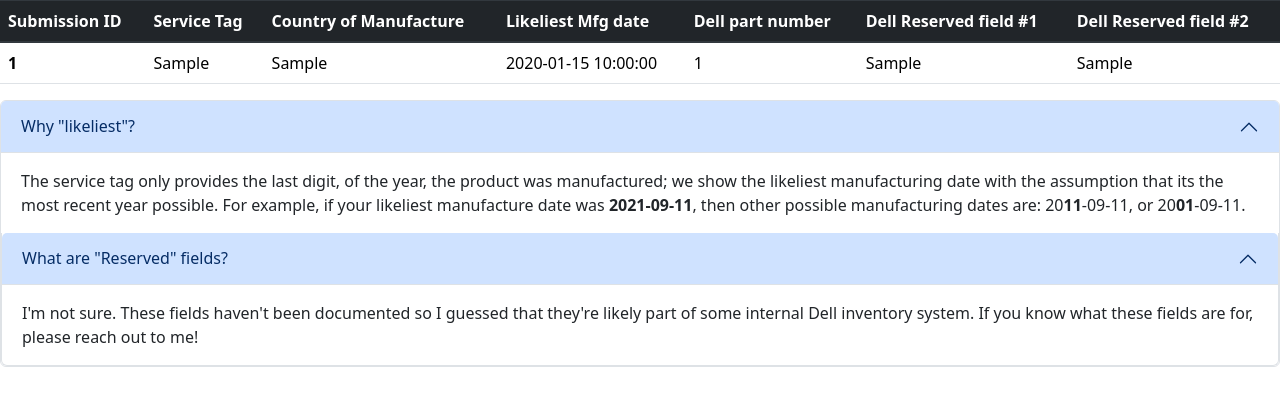
After one commit to raleighlittles/Dell_Serial_Number_Parser, a Flask app: template templates/submission_successful.html in a window 1280 px wide. The commit adds this page. Shown: the top 406 px of the page. Run offline with Flask 3, Linux system fonts and the light colour scheme; the template is opened without the code that fills it: most values are stand-ins (such as "Sample title", 1, 10 or a date in 2020); parts of the project's set-up code (start-up, migrations or seed data) failed here and were passed over; some libraries are stand-ins or nearby versions.

Commit message:
added a page that shows the results of the parsing (a 'successful' form)

```diff
--- a/forms.py
+++ b/forms.py
@@ -4,4 +4,5 @@
 class SubmitServiceTagForm(flask_wtf.FlaskForm):
 
     service_tag = wtforms.StringField("service_tag", validators=[wtforms.validators.DataRequired()])
+    #recaptcha = flask_wtf.RecaptchaField()
     submit = wtforms.SubmitField("Submit")
--- a/main.py
+++ b/main.py
@@ -59,15 +59,6 @@
                 print(f"Adding service tag with ID {row_contents['id']}")
 
                 database.session.add(service_tag)
-                # database.session.add(ServiceTag(service_tag_id = row_contents["id"],
-                #                     mfg_country = row_contents["Country_of_manufacture"],
-                #                     likely_mfg_date = datetime.datetime.strptime(row_contents["Likeliest_manufacture_date"], "%Y-%m-%d"),
-                #                     dell_part_number = row_contents["Dell_part_number"],
-                #                     dell_reserved_1_field = row_contents["Dell_Reserved_1"],
-                #                     dell_reserved_2_field = row_contents["Dell_Reserved_2"],
-                #                     service_tag_original = row_contents["original"],
-                #                     datetime_parsed = datetime.datetime.strptime(row_contents["Date_parsed"], "%Y-%m-%d"),
-                #                     epoch_timestamp_parsed = row_contents["timestamp"]))
 
                 database.session.flush()
         database.session.commit()
@@ -98,14 +89,24 @@
             next_id = database.session.query(ServiceTag).count() + 1
             flask_app.logger.info("Adding new item to table, with ID %s", next_id)
 
-            new_service_tag_obj = ServiceTag(service_tag_id=next_id, mfg_country=parsed_service_tag_with_date["Country_of_manufacture"], likely_mfg_date = datetime.datetime.strptime(parsed_service_tag_with_date["Likeliest_manufacture_date"], "%Y-%m-%d"), dell_part_number=parsed_service_tag_with_date["Dell_part_number"], dell_reserved_1_field=parsed_service_tag_with_date["Dell_Reserved_1"], dell_reserved_2_field=parsed_service_tag_with_date["Dell_Reserved_2"], service_tag_original=raw_service_tag, datetime_parsed= datetime.datetime.strptime(parsed_service_tag_with_date["Date_parsed"], "%Y-%m-%d"), epoch_timestamp_parsed = parsed_service_tag_with_date["timestamp"])
+            mfg_country = parsed_service_tag_with_date["Country_of_manufacture"]
+            likely_mfg_date = datetime.datetime.strptime(parsed_service_tag_with_date["Likeliest_manufacture_date"], "%Y-%m-%d")
+            dell_part_number = parsed_service_tag_with_date["Dell_part_number"]
+            dell_reserved_1_field = parsed_service_tag_with_date["Dell_Reserved_1"]
+            dell_reserved_2_field = parsed_service_tag_with_date["Dell_Reserved_2"]
+
+
+            # new_service_tag_obj = ServiceTag(service_tag_id=next_id, mfg_country=parsed_service_tag_with_date["Country_of_manufacture"], likely_mfg_date = datetime.datetime.strptime(parsed_service_tag_with_date["Likeliest_manufacture_date"], "%Y-%m-%d"), dell_part_number=parsed_service_tag_with_date["Dell_part_number"], dell_reserved_1_field=parsed_service_tag_with_date["Dell_Reserved_1"], dell_reserved_2_field=parsed_service_tag_with_date["Dell_Reserved_2"], service_tag_original=raw_service_tag, datetime_parsed= datetime.datetime.strptime(parsed_service_tag_with_date["Date_parsed"], "%Y-%m-%d"), epoch_timestamp_parsed = parsed_service_tag_with_date["timestamp"])
+
+            new_service_tag_obj = ServiceTag(service_tag_id=next_id, mfg_country=mfg_country, likely_mfg_date = likely_mfg_date, dell_part_number=dell_part_number, dell_reserved_1_field=dell_reserved_1_field, dell_reserved_2_field=dell_reserved_2_field, service_tag_original=raw_service_tag, datetime_parsed= datetime.datetime.strptime(parsed_service_tag_with_date["Date_parsed"], "%Y-%m-%d"), epoch_timestamp_parsed = parsed_service_tag_with_date["timestamp"])
 
             next_id = database.session.query(ServiceTag).count() + 1
 
             database.session.add(new_service_tag_obj)
             database.session.commit()
 
-            return '<h1>Service tag submitted!</h1>'
+            #return '<h1>Service tag submitted!</h1>'
+            return flask.render_template("submission_successful.html", submission_number=next_id, original_service_tag=raw_service_tag, likeliest_mfg_date=likely_mfg_date, dell_part_number=dell_part_number, dell_reserved_1=dell_reserved_1_field, dell_reserved_2=dell_reserved_2_field)
 
     # if form.validate_on_submit():
     #     return flask.redirect('/success')
--- /dev/null
+++ b/templates/submission_successful.html
@@ -0,0 +1,62 @@
+<!DOCTYPE html>
+<html>
+<head>
+	<title>Thanks!</title>
+	<link rel="stylesheet" type="text/css" href="{{ url_for('static', filename='dist/css/bootstrap.css') }}">
+  <link href="https://cdn.jsdelivr.net/npm/bootstrap@5.3.2/dist/css/bootstrap.min.css" rel="stylesheet" integrity="sha384-T3c6CoIi6uLrA9TneNEoa7RxnatzjcDSCmG1MXxSR1GAsXEV/Dwwykc2MPK8M2HN" crossorigin="anonymous">
+</head>
+<table class="table table-hover">
+    <thead class="thead-dark">
+      <tr>
+        <th scope="col">Submission ID</th>
+        <th scope="col">Service Tag</th>
+        <th scope="col">Country of Manufacture</th>
+        <th scope="col">Likeliest Mfg date</th>
+        <th scope="col">Dell part number</th>
+        <th scope="col">Dell Reserved field #1</th>
+        <th scope="col">Dell Reserved field #2</th>
+      </tr>
+    </thead>
+    <tbody>
+      <tr>
+        <th scope="row">{{submission_number}}</th>
+        <td>{{ original_service_tag }}</td>
+        <td>{{ country_of_mfg }} </td>
+        <td> {{ likeliest_mfg_date }} </td>
+        <td> {{ dell_part_number }} </td>
+        <td> {{ dell_reserved_1 }} </td>
+        <td> {{ dell_reserved_2 }} </td>
+      </tr>
+
+    </tbody>
+  </table>
+
+  <div class="accordion" id="accordionInfo">
+    <div class="accordion-item">
+      <h2 class="accordion-header" id="headingOne">
+        <button class="accordion-button" type="button" data-bs-toggle="collapse" data-bs-target="#collapseOne" aria-expanded="true" aria-controls="collapseOne">
+          Why "likeliest"?
+        </button>
+      </h2>
+      <div id="collapseOne" class="accordion-collapse collapse show" aria-labelledby="headingOne" data-bs-parent="#accordionDateInfo">
+        <div class="accordion-body">
+          The service tag only provides the last digit, of the year, the product was manufactured; we show the likeliest manufacturing date with the assumption that its the most recent year possible. For example, if your likeliest manufacture date was <b>2021-09-11</b>, then other possible manufacturing dates are: 20<b>11</b>-09-11, or 20<b>01</b>-09-11.
+        </div>
+      </div>
+
+      <div class="accordion-item">
+        <h2 class="accordion-header" id="headingTwo">
+          <button class="accordion-button" type="button" data-bs-toggle="collapse" data-bs-target="#collapseTwo" aria-expanded="true" aria-controls="collapseTwo">
+            What are "Reserved" fields?
+          </button>
+        </h2>
+        <div id="collapseTwo" class="accordion-collapse collapse show" aria-labelledby="headingTwo" data-bs-parent="#accordionInfo">
+          <div class="accordion-body">
+            I'm not sure. These fields haven't been documented so I guessed that they're likely part of some internal Dell inventory system. If you know what these fields are for, please reach out to me!
+          </div>
+        </div>
+
+
+
+
+    </div>
```
Also changed, not shown: templates/submit.html (+22 -6 lines), templates/submission_failed.html (added).
